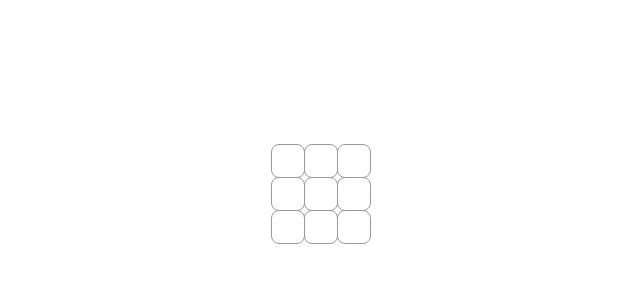
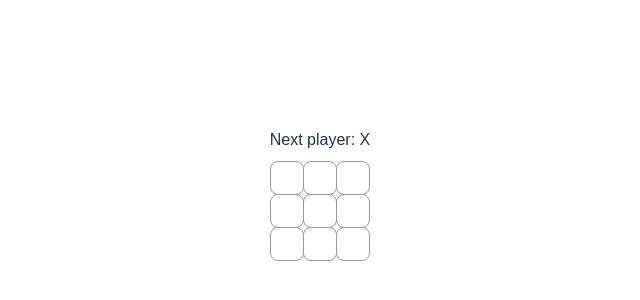
Before and after one commit to Asif-k24/tic-tac-toe, a React (Vite) app: page / in a window 1280 px wide. Shown: the part 226-526 px from the top of the page, without its empty margins (320-960 px from the left). Built offline with nearby package versions, Linux system fonts and the light colour scheme.

Commit message:
fix: Calulate winner show message

```diff
--- a/src/components/Board.jsx
+++ b/src/components/Board.jsx
@@ -1,16 +1,18 @@
 import { useState } from "react";
 
-function Square({ value, onSquareClick }) {
+const Square = ({ value, onSquareClick }) => {
   return (
     <button className="square" onClick={onSquareClick}>
       {value}
     </button>
   );
-}
+};
 
 export const Board = () => {
   const [xIsNext, setXIsNext] = useState(true);
-  const [squares, setSquares] = useState(Array(9).fill(null));
+  // const [squares, setSquares] = useState(Array(9).fill(null));
+  const _squares = ["", "", "", "", "", "", "", "", ""];
+  const [squares, setSquares] = useState(_squares);
 
   const handleClick = (i) => {
     if (squares?.[i] || calculateWinner(squares)) {
@@ -27,8 +29,17 @@
     setXIsNext(!xIsNext);
   };
 
+  const winner = calculateWinner(squares);
+  let status;
+  if (winner) {
+    status = "Winner: " + winner;
+  } else {
+    status = "Next player: " + (xIsNext ? "X" : "O");
+  }
+
   return (
     <div>
+      <div className="status">{status}</div>
       <div className="board-row">
         <Square value={squares[0]} onSquareClick={() => handleClick(0)} />
         <Square value={squares[1]} onSquareClick={() => handleClick(1)} />
@@ -48,7 +59,7 @@
   );
 };
 
-function calculateWinner(squares) {
+const calculateWinner = (squares) => {
   const lines = [
     [0, 1, 2],
     [3, 4, 5],
@@ -58,11 +69,12 @@
     [2, 5, 8],
     [0, 4, 8],
     [2, 4, 6],
-    ]
-    for  (let i = 0; i < lines.length; i++) {
+  ];
+  for (let i = 0; i < lines.length; i++) {
     const [a, b, c] = lines[i];
     if (squares[a] && squares[a] === squares[b] && squares[a] === squares[c]) {
       return squares[a];
     }
   }
-}
+  return null;
+};
```
Lines whose indentation alone changed are shown as unchanged.
